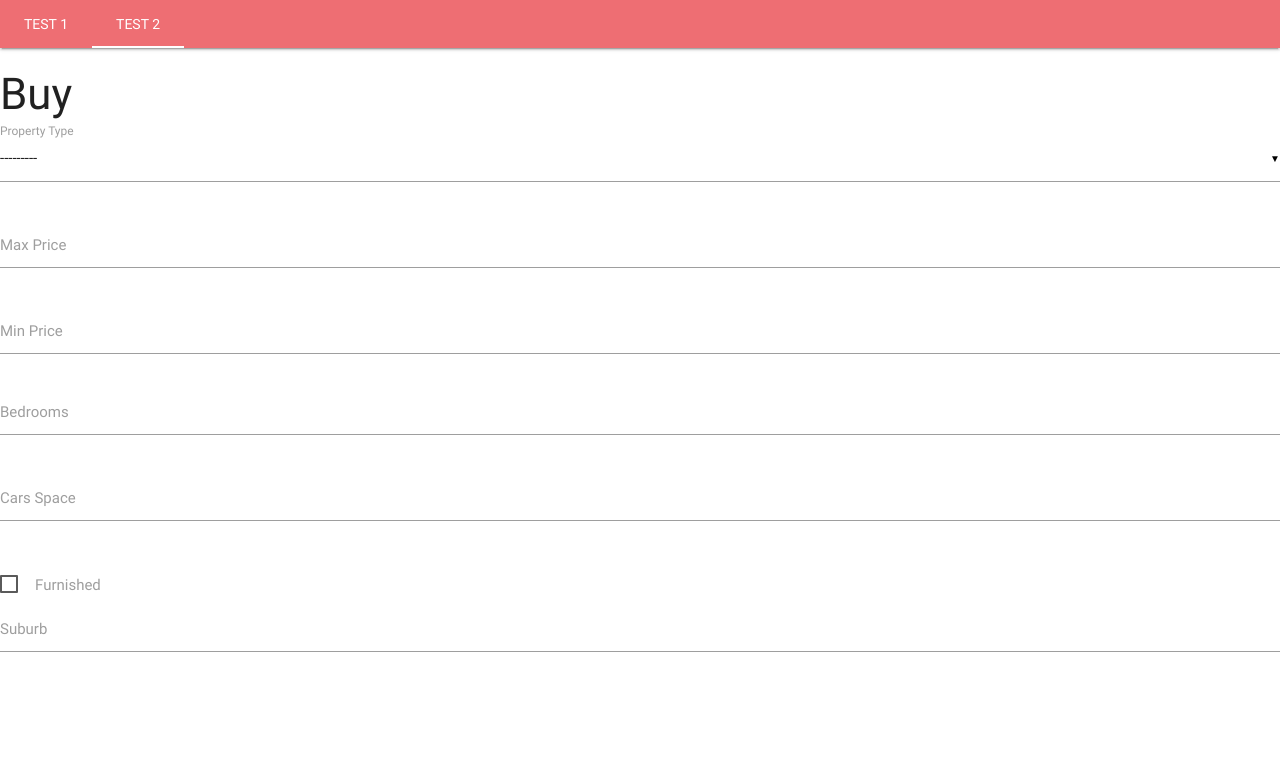
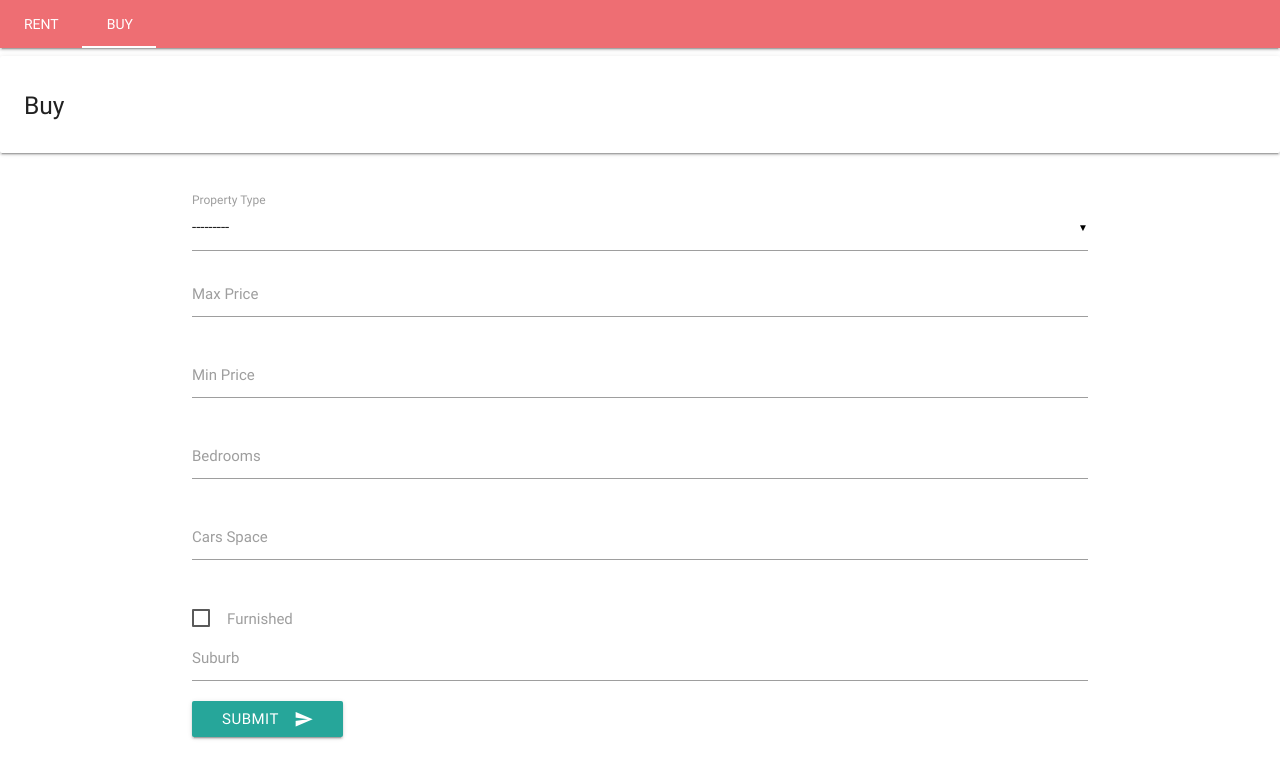
Before and after one commit to esabunor/realestate, a Django app: template templates/search.html in a window 1280 px wide. Shown: the top 779 px of the page. Run offline with Django 3.2, Linux system fonts and the light colour scheme; the template is opened without the code that fills it: values that come from a table or form of the project are taken from there, others are empty; data comes from the database, SQL or seed files in the repository; parts of the project's set-up code (start-up, migrations or seed data) failed here and were passed over; some libraries are stand-ins or nearby versions.

Commit message:
updated search view

```diff
--- a/properties/views.py
+++ b/properties/views.py
@@ -4,5 +4,4 @@ from .models import BuyProperty, RentProperty
 This view is responsible for showing the details of a property
 """
 def property_details_view(request, suburb=None, id=None, property_type=None, search_type=None):
-
     return render(request, "propertydetails.html")
--- a/realestate/views.py
+++ b/realestate/views.py
@@ -7,7 +7,7 @@ def search_view(request):
     buyform = BuyPropertySearchForm()
     rentform = RentPropertySearchForm()
     search_view_dict = {"buyform":buyform, "rentform":rentform}
-    return render(request, "test.html", search_view_dict)
+    return render(request, "search.html", search_view_dict)
 
 def result_view(request):
     properties = ""
--- a/templates/search.html
+++ b/templates/search.html
@@ -1,117 +1,98 @@
 {% extends 'base.html' %}
-{% block title %}
-Search
-{% endblock %}
 {% block body %}
 <nav class="nav-extended">
 <div class="nav-content">
     <ul class="tabs tabs-transparent">
-        <li class="tab"><a href="#test1">Test 1</a></li>
-        <li class="tab"><a class="active" href="#test2">Test 2</a></li>
+    <li class="tab"><a href="#test1">Rent</a></li>
+    <li class="tab"><a class="active" href="#test2">Buy</a></li>
     </ul>
 </div>
 </nav>
-<div  id="test2">
-    <div class="col s12">
-        <h3>Buy</h3>
-        <form class="col s12" action="{% url 'result_view' %}" method="post" >
-            <div class="row">
+<div id="test1" class="col s12">
+    <div class="card-panel">
+        <span class=""><h5>Rent</h5></span>
+    </div>
+    <br/>
+    <div class="container">
+        <form action="{% url 'result_view' %}" method="post">
             <div class="input-field">
-
-                    {{ buyform.property_type }}<label for="property_type">Property Type</label>
-                </div>
-            </div>
-            <div class="row">
-                <div class="input-field">
-
-                    {{ buyform.maxprice }}<label for="maxprice">Max Price</label>
-                </div>
-            </div>
-            <div class="row">
-                <div class="input-field">
-
-                    {{ buyform.minprice }}<label for="minprice">Min Price</label>
-                </div>
-            <div>
-            <div class="row">
-                <div class="input-field">
-
-                    {{ buyform.bedrooms }}<label for="bedrooms">Bedrooms</label>
-                </div>
-            </div>
-            <div class="row">
-                <div class="input-field">
-
-                    {{ buyform.carspace }}<label for="carspace">Cars Space</label>
-                </div>
-            </div>
-            <div class="row">
-                <div class="input-field">
-                    {{ buyform.furnished }}
-                    <label for="furnished">Furnished</label>
-                </div>
-            </div>
-            <div class="row">
-                <div class="input-field">
-
-                    {{ buyform.suburb }}<label for="surburb">Suburb</label>
-                </div>
-            </div>
-            {{ buyform.search_type }}
-        </form>
-    <div>
-</div>
-
-<div id="test1">
-    <div  class="col s12">
-        <h3>Rent</h3>
-        <form class="col s12" action="{% url 'result_view' %}" method="post" >
-            <div class="row">
-                <div class="input-field">
-
                 {{ rentform.property_type }}<label for="property_type">Property Type</label>
             </div>
+            <div class="input-field">
+                {{ rentform.maxprice }}
+                <label for="maxprice">Max Price</label>
             </div>
-            <div class="row">
             <div class="input-field">
-
-                    {{ rentform.maxprice }}<label for="maxprice">Max Price</label>
+                {{ rentform.minprice }}
+                <label for="minprice">Min Price</label>
             </div>
+            <div class="input-field">
+                {{ rentform.bedrooms }}
+                <label for="bedrooms">Bedrooms</label>
             </div>
-            <div class="row">
             <div class="input-field">
-
-                    {{ rentform.minprice }}<label for="minprice">Min Price</label>
+                {{ rentform.carspace }}
+                <label for="carspace">Cars Space</label>
             </div>
-            <div>
-            <div class="row">
-                <div class="input-field">
-
-                    {{ rentform.bedrooms }}<label for="bedrooms">Bedrooms</label>
-                </div>
-            </div>
-            <div class="row">
-                <div class="input-field">
-
-                    {{ rentform.carspace }}<label for="carspace">Cars Space</label>
-                </div>
-            </div>
-            <div class="row">
             <div class="input-field">
                 {{ rentform.furnished }}
                 <label for="furnished">Furnished</label>
             </div>
-            </div>
-            <div class="row">
             <div class="input-field">
-
-                    {{ rentform.suburb }}<label for="surburb">Suburb</label>
-                </div>
+                {{ rentform.suburb }}
+                <label for="surburb">Suburb</label>
             </div>
             {{ rentform.search_type }}
+            {% csrf_token %}
+            <button class="btn waves-effect waves-light" type="submit" name="action">Submit
+                <i class="material-icons right">send</i>
+            </button>
         </form>
     </div>
 </div>
+<div id="test2" class="col s12">
+    <div class="card-panel">
+        <span class=""><h5>Buy</h5></span>
+    </div>
+    <br/>
+    <div class="container">
+        <form action="{% url 'result_view' %}" method="post">
+            <div class="input-field">
+                {{ buyform.property_type }}<label for="property_type">Property Type</label>
+            </div>
+            <div class="input-field">
+                {{ buyform.maxprice }}
+                <label for="maxprice">Max Price</label>
+            </div>
+            <div class="input-field">
+                {{ buyform.minprice }}
+                <label for="minprice">Min Price</label>
+            </div>
+            <div class="input-field">
+                {{ buyform.bedrooms }}
+                <label for="bedrooms">Bedrooms</label>
+            </div>
+            <div class="input-field">
+                {{ buyform.carspace }}
+                <label for="carspace">Cars Space</label>
+            </div>
+            <div class="input-field">
+                {{ buyform.furnished }}
+                <label for="id_furnished">Furnished</label>
+            </div>
+            <div class="input-field">
+                {{ buyform.suburb }}
+                <label for="surburb">Suburb</label>
+            </div>
+            {{ buyform.search_type }}
+            {% csrf_token %}
+            <button class="btn waves-effect waves-light" type="submit" name="action">Submit
+                <i class="material-icons right">send</i>
+            </button>
+        </form>
+    </div>
+</div>
+
 {% endblock %}
 {% block extrascripts %}
 <script>
```
Also changed, not shown: templates/test.html (deleted, +0 -103 lines). Lines whose indentation alone changed are shown as unchanged.
